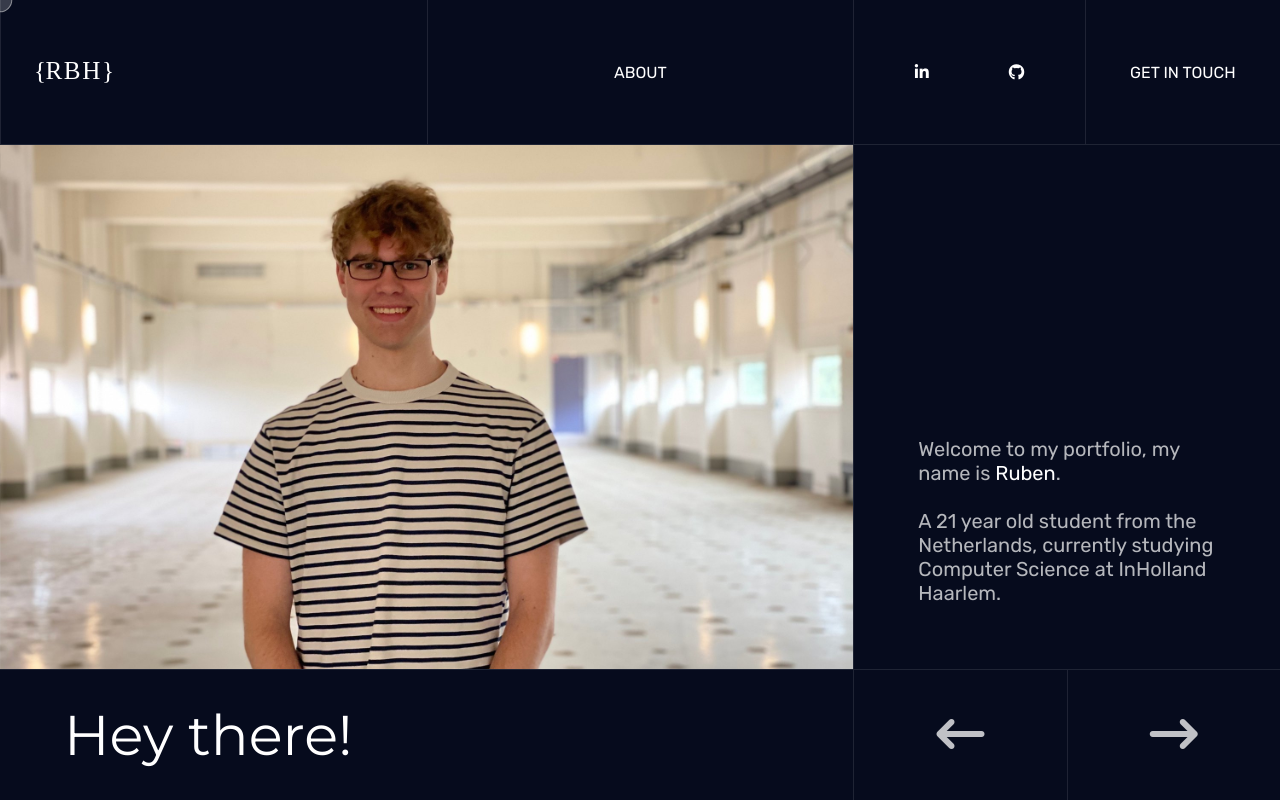
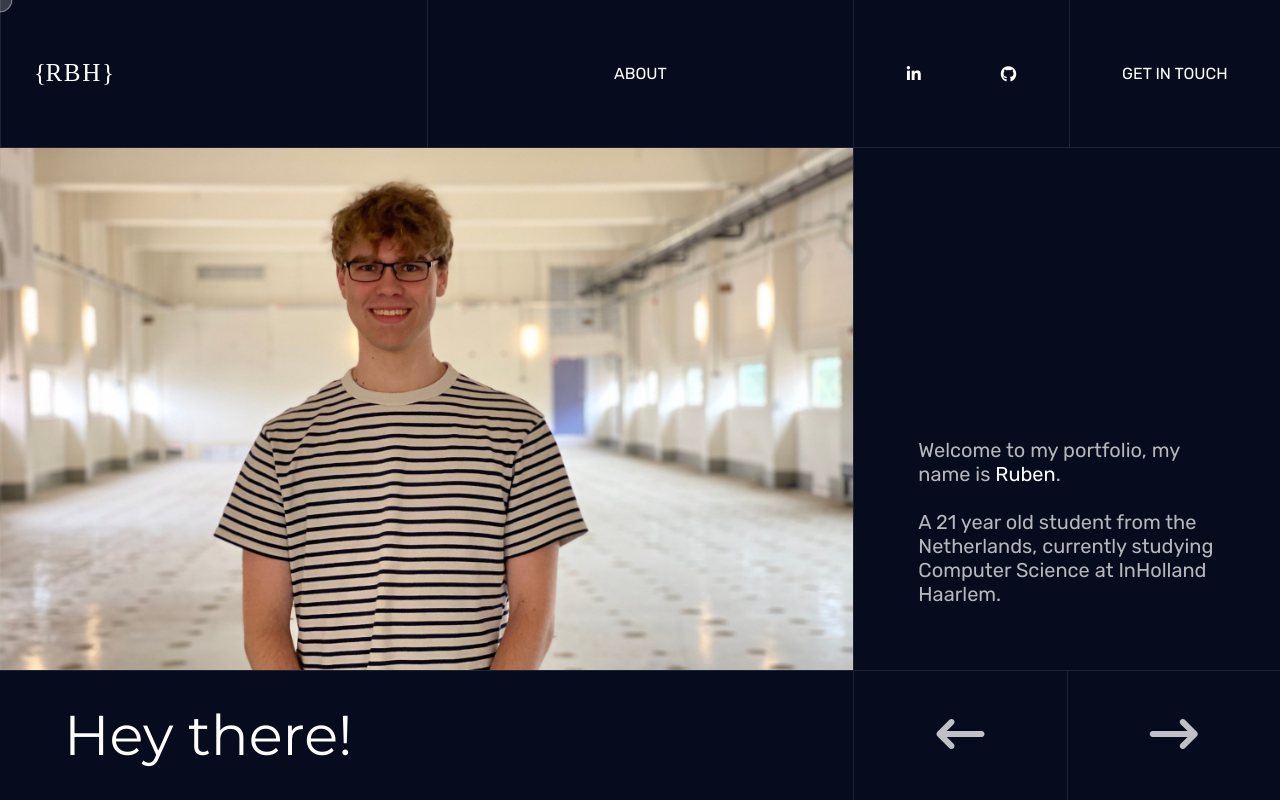
Before and after one commit to RBHoogeveen/RBHoogeveen.github.io, a plain HTML site: page index.html in a window 1280 px wide. Drawn offline with Linux system fonts and the light colour scheme; a script that the page names is missing.

Commit message:
Add files via upload

```diff
--- a/css/style.css
+++ b/css/style.css
@@ -398,6 +398,11 @@
   .github-link {
     margin-top: 1rem;
     font-size: 1.25rem;
+    width: fit-content;
+  }
+
+  .nav-link {
+    padding: 1rem;
   }
 
   .fa-brands {
```
